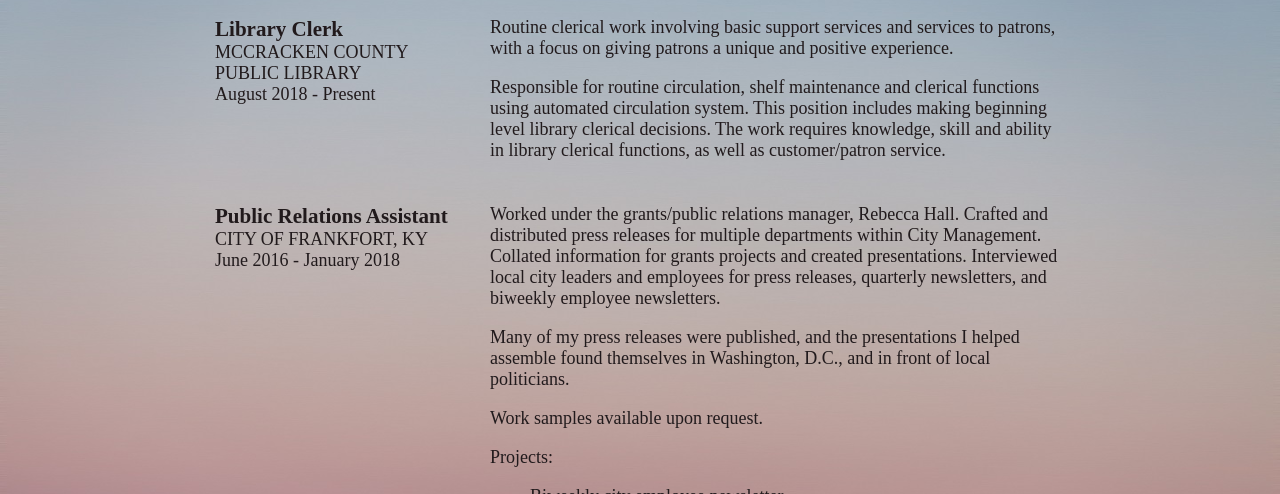
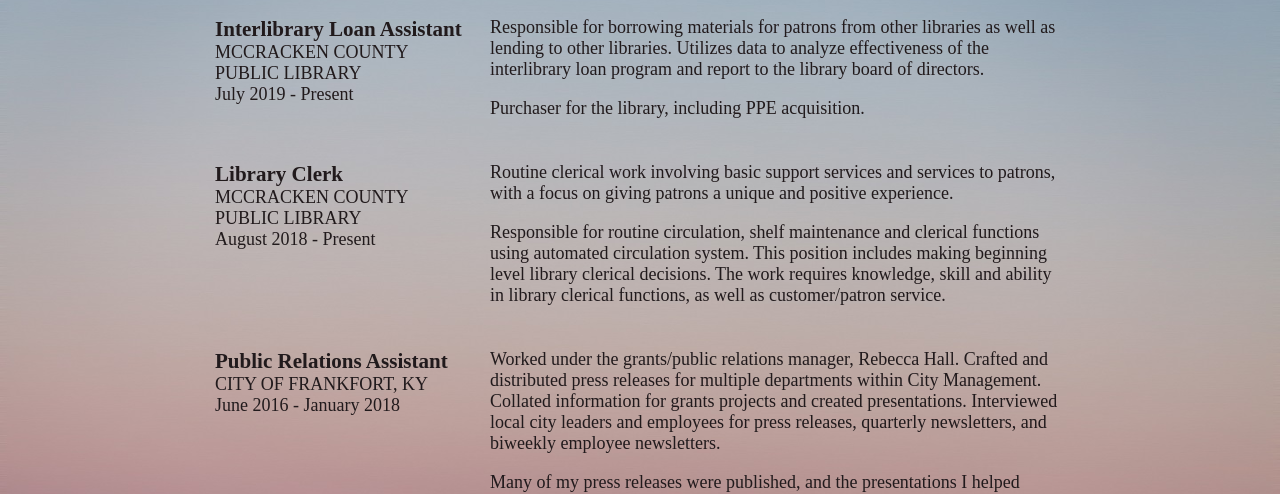
Before and after one commit to CeciliaCodes/CeciliaCodes.github.io, a plain HTML site: page index.html in a window 1280 px wide. Shown: the part 606-1100 px from the top of the page. Drawn offline with Linux system fonts and the light colour scheme; a web font is replaced by a local one.

Commit message:
Update index.html

```diff
--- a/index.html
+++ b/index.html
@@ -49,6 +49,24 @@
             <h2>Work Experience</h2>
 
             <!-- Job Details: copy this whole block to add more jobs -->
+
+
+            <div class="col-narrow">
+                <h3>Interlibrary Loan Assistant</h3>
+                <p class="uppercase">McCracken County Public Library</p>
+                <p>July 2019 - Present</p>
+            </div>
+            <!-- Add as many paragraphs as you need. -->
+            <!--add job-description to every col-wide div class in jobs-->
+            <div class="col-wide job-description">
+                 <p>Responsible for borrowing materials for patrons from other libraries as well as lending to other libraries. Utilizes data to analyze effectiveness of the interlibrary loan program and report to the library board of directors.
+                 </p>
+            <p>Purchaser for the library, including PPE acquisition.</p>
+            </div>
+
+
+
+
             <div class="col-narrow">
                 <h3>Library Clerk</h3>
                 <p class="uppercase">McCracken County Public Library</p>
@@ -60,6 +78,7 @@
                 <p>Routine clerical work involving basic support services and services to patrons, with a focus on giving patrons a unique and positive experience.</p>
                 <p>Responsible for routine circulation, shelf maintenance and clerical functions using automated circulation system. This position includes making beginning level library clerical decisions. The work requires knowledge, skill and ability in library clerical functions, as well as customer/patron service.</p>
             </div>
+
             <div class="col-narrow">
                 <h3>Public Relations Assistant</h3>
                 <p class="uppercase">City of Frankfort, KY</p>
```
